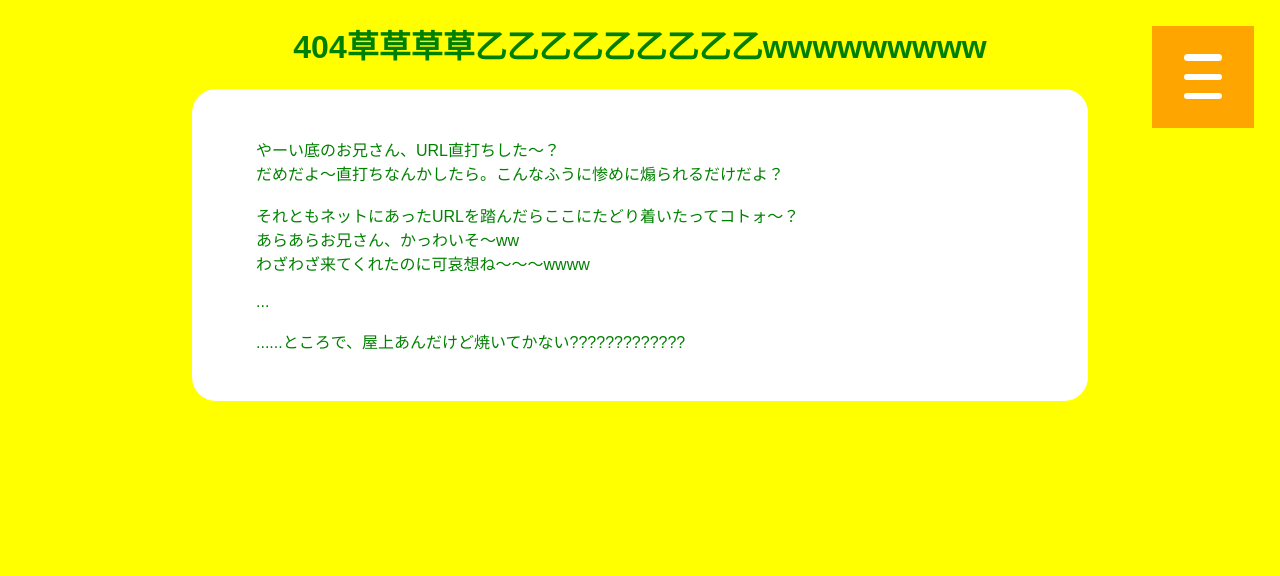
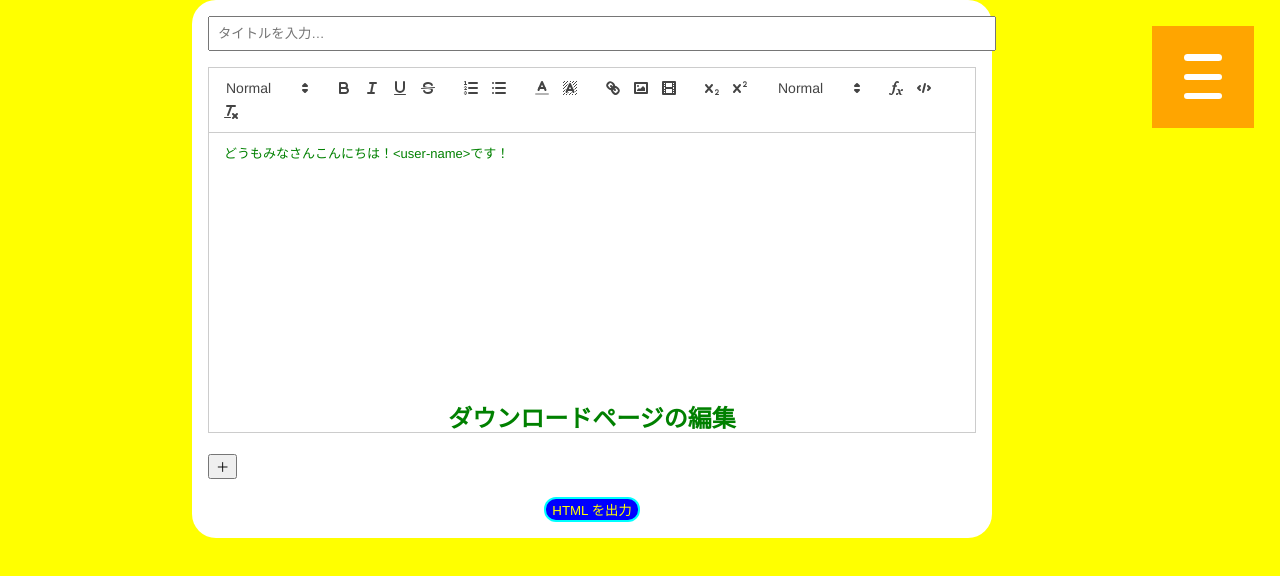
Before and after one commit to kjtrgames/kjtr-games, a Next.js app: page /new-page in a window 1280 px wide. Before the commit this address had no page. Shown: the top 576 px of the page. Built offline with nearby package versions, Linux system fonts and the light colour scheme; a web font is replaced by a local one.

Commit message:
Create作成 new-page/page.jsx
とりあえず

```diff
--- /dev/null
+++ b/app/new-page/page.jsx
@@ -0,0 +1,124 @@
+"use client";
+
+import { useState, useRef } from "react";
+import dynamic from "next/dynamic";
+import "react-quill/dist/quill.snow.css";
+
+const ReactQuill = dynamic(() => import("react-quill"), { ssr: false });
+
+export default function PostPage() {
+  const [title, setTitle] = useState("");
+  const [tables, setTables] = useState([]);
+  const quillRef = useRef(null);
+
+  // Quill のツールバー設定
+  const KJTRCLRS = [
+    '#988500', 'chocolate', 'maroon', 'purple', 'navy', 'darkslategray', 'darkgreen',
+    '#BA0', '#DE8500', 'crimson', 'mediumorchid', 'mediumblue', 'cadetblue', 'green',
+    '#DC0', 'orange', 'red', 'magenta', 'blue', 'cyan', 'lime',
+    'khaki', 'navajowhite', 'pink', 'plum', 'lightskyblue', 'paleturquoise', 'lightgreen',
+    'black', 'dimgray', 'gray', 'silver', 'lightgray', 'gainsboro', 'white'
+  ];
+
+  const toolbarOptions = [
+    [{ header: [2, 3, false] }],
+    ['bold', 'italic', 'underline', 'strike'],
+    [{ list: 'ordered' }, { list: 'bullet' }],
+    [{ color: KJTRCLRS }, { background: KJTRCLRS }],
+    ['link', 'image', 'video'],
+    [{ script: 'sub' }, { script: 'super' }],
+    [{ size: ['small', false, 'large'] }],
+    ['formula', 'code-block'],
+    ['clean'],
+  ];
+
+  // 表の追加
+  const addTable = () => {
+    setTables([...tables, { id: Date.now(), title: "", rows: 3, cols: 2 }]);
+  };
+
+  // HTML出力
+  const createHTMLFile = () => {
+    const editor = quillRef.current.getEditor();
+    const html = editor.root.innerHTML;
+
+    const blob = new Blob([html], { type: "text/html" });
+    const url = URL.createObjectURL(blob);
+
+    const a = document.createElement("a");
+    a.href = url;
+    a.download = title || "untitled.html";
+    a.click();
+    URL.revokeObjectURL(url);
+  };
+
+  return (
+    <article style={{ padding: "1rem" }}>
+      <div id="editor_all">
+        <div id="editor_main">
+          <input
+            type="text"
+            placeholder="タイトルを入力…"
+            value={title}
+            onChange={(e) => setTitle(e.target.value)}
+            style={{ width: "100%", padding: "0.5rem", marginBottom: "1rem" }}
+          />
+
+          <ReactQuill
+            ref={quillRef}
+            theme="snow"
+            placeholder="本文を入力…"
+            modules={{
+              toolbar: toolbarOptions,
+            }}
+            defaultValue={`<p>どうもみなさんこんにちは！&lt;user-name&gt;です！</p>`}
+            style={{ height: "300px", marginBottom: "2rem" }}
+          />
+        </div>
+
+        {/* ダウンロード設定 */}
+        <div id="download-settings">
+          <h2>ダウンロードページの編集</h2>
+          {tables.map((t) => (
+            <div key={t.id} style={{ marginBottom: "1rem" }}>
+              <input
+                type="text"
+                placeholder="バージョン名を入力…"
+                value={t.title}
+                onChange={(e) => {
+                  const updated = tables.map((tb) =>
+                    tb.id === t.id ? { ...tb, title: e.target.value } : tb
+                  );
+                  setTables(updated);
+                }}
+                style={{ width: "100%" }}
+              />
+              <table border="1" style={{ width: "100%", marginTop: "0.5rem" }}>
+                {[...Array(t.rows)].map((_, r) => (
+                  <tr key={r}>
+                    {[...Array(t.cols)].map((_, c) => (
+                      <td key={c}>
+                        <input
+                          type="text"
+                          placeholder={r === 0 ? "ヘッダー" : "URLまたはテキスト"}
+                        />
+                      </td>
+                    ))}
+                  </tr>
+                ))}
+              </table>
+            </div>
+          ))}
+          <button onClick={addTable}>＋</button>
+        </div>
+      </div>
+
+      <br />
+      <div className="center">
+        <button className="l-r" onClick={createHTMLFile}>
+          HTML を出力
+        </button>
+      </div>
+    </article>
+  );
+}
```
